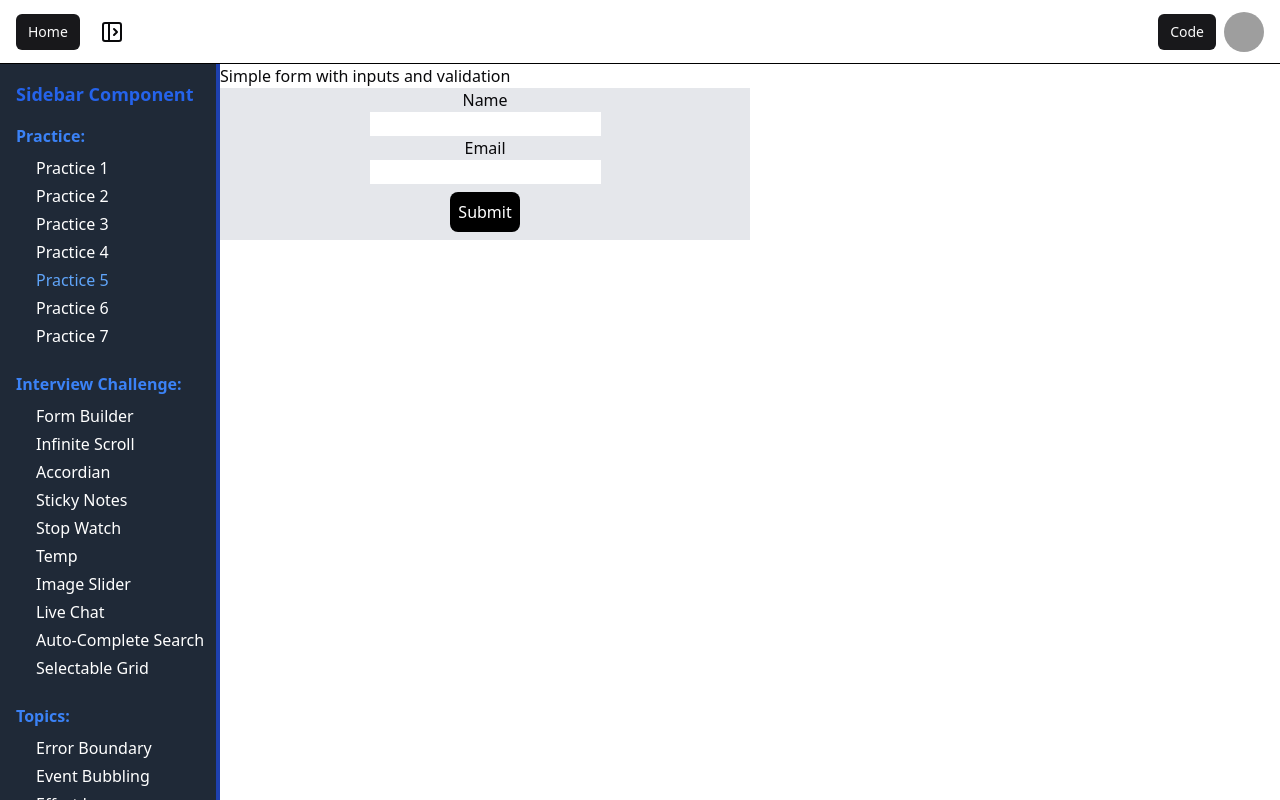
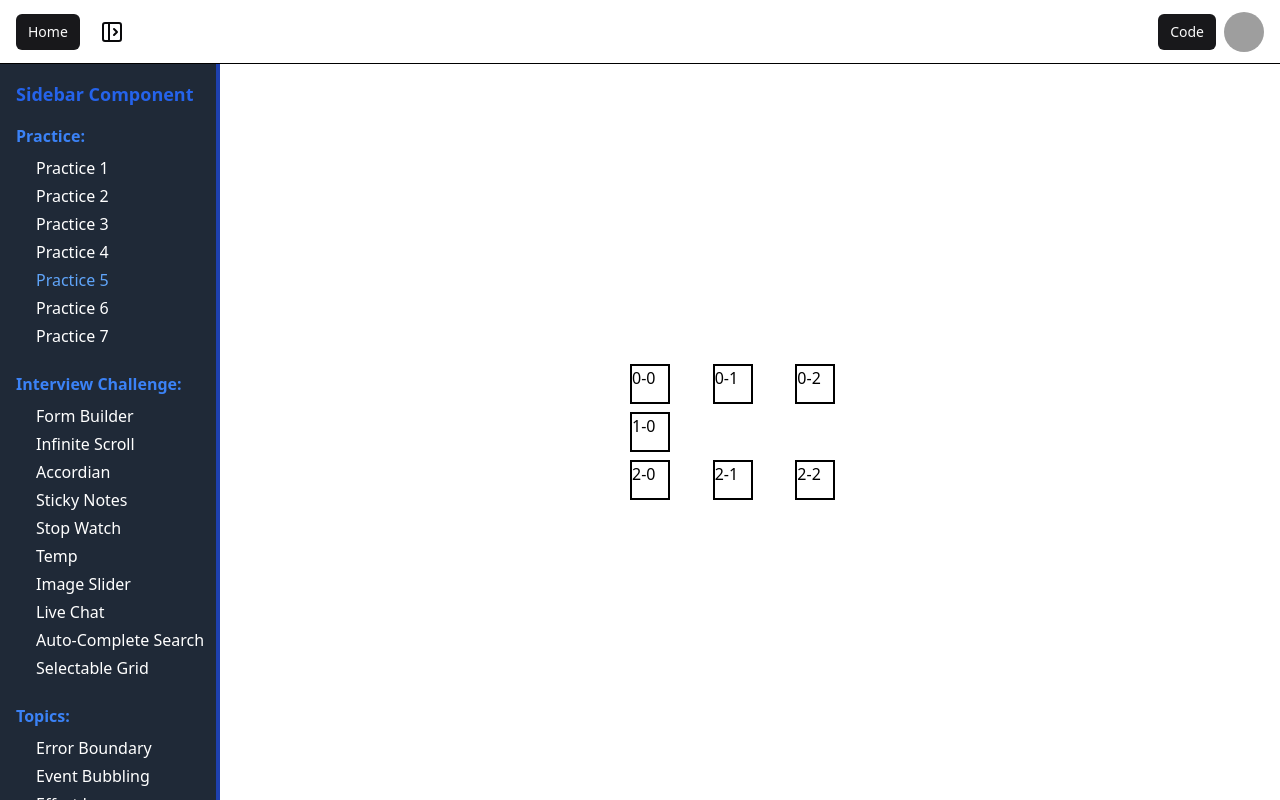
Before and after one commit to kabeerx9/react-examples, a React (Vite) app: page /practice5 in a window 1280 px wide. Built offline with nearby package versions, Linux system fonts and the light colour scheme; grey boxes are pictures that could not be loaded.

Commit message:
nothing much

```diff
--- a/src/interview-challenge/Practice5.tsx
+++ b/src/interview-challenge/Practice5.tsx
@@ -1,112 +1,92 @@
-import React, { useState } from 'react';
+import { cn } from '@/lib/utils';
+import { useEffect, useMemo, useRef, useState } from 'react';
+
+const BOX_DATA = [
+  [1, 1, 1],
+  [1, 0, 0],
+  [1, 1, 1],
+];
 
 const Practice5 = () => {
-  const [formData, setFormData] = useState({
-    name: '',
-    email: '',
-  });
-  const [error, setError] = useState({
-    name: '',
-    email: '',
+  const countInBox = useMemo(() => {
+    let count = 0;
+    for (let i = 0; i < BOX_DATA.length; i++) {
+      for (let j = 0; j < BOX_DATA[0].length; j++) {
+        if (BOX_DATA[i][j] === 1) {
+          count++;
+        }
+      }
+    }
+    return count;
+  }, []);
+
+  const [isSelected, setIsSelected] = useState(() => {
+    const arr = [];
+    for (let i = 0; i < BOX_DATA.length; i++) {
+      arr.push(new Array(BOX_DATA[0].length).fill(false));
+    }
+    return arr;
   });
 
-  const handleChange = (e: React.ChangeEvent<HTMLInputElement>) => {
-    setFormData((prev) => ({
-      ...prev,
-      [e.target.name]: e.target.value,
-    }));
-  };
+  const [selectOrder, setSelectOrder] = useState<string[]>([]);
 
-  const validateFormData = () => {
-    let isError = false;
+  const isOngoing = useRef(false);
 
-    if (!formData.name) {
-      setError((prev) => ({
-        ...prev,
-        name: 'Name is required',
-      }));
-      isError = true;
-    } else {
-      setError((prev) => ({
-        ...prev,
-        name: '',
-      }));
-    }
-    if (!formData.email) {
-      setError((prev) => ({
-        ...prev,
-        email: 'Email is required',
-      }));
-      isError = true;
-    } else {
-      setError((prev) => ({
-        ...prev,
-        email: '',
-      }));
-    }
-
-    return isError;
-  };
-
-  const handleSubmit = (e: React.FormEvent<HTMLFormElement>) => {
-    e.preventDefault();
-
-    const error = validateFormData();
-
-    if (error) {
+  const handleSelect = (rowIndex: number, colIndex: number) => {
+    if (isSelected[rowIndex][colIndex] || isOngoing.current) {
       return;
     }
-    setError({
-      name: '',
-      email: '',
+    setIsSelected((prev) => {
+      const newArr = [...prev];
+      newArr[rowIndex][colIndex] = true;
+      return newArr;
     });
 
-    fetch('https://jsonplaceholder.typicode.com/posts', {
-      method: 'POST',
-      body: JSON.stringify(formData),
-      headers: {
-        'Content-type': 'application/json; charset=UTF-8',
-      },
-    })
-      .then((res) => res.json())
-      .then((json) => {
-        console.log(json);
-        setFormData({
-          name: '',
-          email: '',
+    setSelectOrder((prev) => [...prev, `${rowIndex}-${colIndex}`]);
+  };
+  useEffect(() => {
+    if (selectOrder.length === countInBox) {
+      isOngoing.current = true;
+
+      let index = 0;
+      const interval = setInterval(() => {
+        const [row, col] = selectOrder[index].split('-').map(Number);
+        setSelectOrder((prev) => prev.slice(1));
+        setIsSelected((prev) => {
+          const newArr = [...prev];
+          newArr[row][col] = false;
+          return newArr;
         });
-      });
-  };
+        index++;
+
+        if (index === countInBox) {
+          clearInterval(interval);
+          isOngoing.current = false;
+        }
+      }, 1000);
+    }
+  }, [selectOrder, countInBox]);
+
   return (
-    <div>
-      <div>Simple form with inputs and validation</div>
-      <form
-        className="flex flex-col bg-gray-200 w-1/2 justify-center items-center "
-        onSubmit={handleSubmit}
-      >
-        <label htmlFor="name">Name</label>
-        <input
-          name="name"
-          type="text"
-          value={formData.name}
-          onChange={handleChange}
-        />
-        {error.name && <p className="text-red-500 font-bold">{error.name}</p>}
-        <label htmlFor="email">Email</label>
-        <input
-          name="email"
-          type="text"
-          value={formData.email}
-          onChange={handleChange}
-        />
-        {error.email && <p className="text-red-500 font-bold">{error.email}</p>}
-        <button
-          className="p-2 m-2 bg-black text-white rounded-lg"
-          type="submit"
-        >
-          Submit
-        </button>
-      </form>
+    <div className="w-full h-full flex justify-center items-center ">
+      {/* display the matrix */}
+      <div className="grid grid-cols-3 w-60 gap-2">
+        {BOX_DATA.map((row, rowIndex) =>
+          row.map((col, colIndex) => (
+            <div
+              className={cn(
+                'h-10 w-10 bg-white text-black border-2 border-black',
+                BOX_DATA[rowIndex][colIndex] === 0 && 'border-none text-white',
+                isSelected[rowIndex][colIndex] && 'bg-green-500',
+                !isSelected[rowIndex][colIndex] && 'bg-white',
+              )}
+              onClick={() => handleSelect(rowIndex, colIndex)}
+            >
+              {rowIndex}-{colIndex}
+            </div>
+          )),
+        )}
+      </div>
     </div>
   );
 };
```
